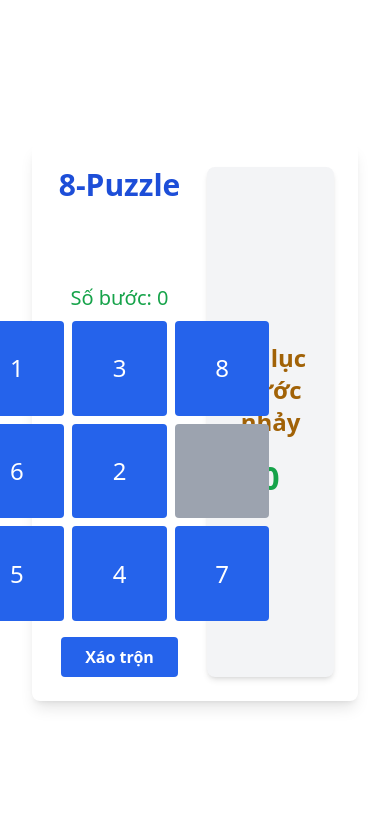
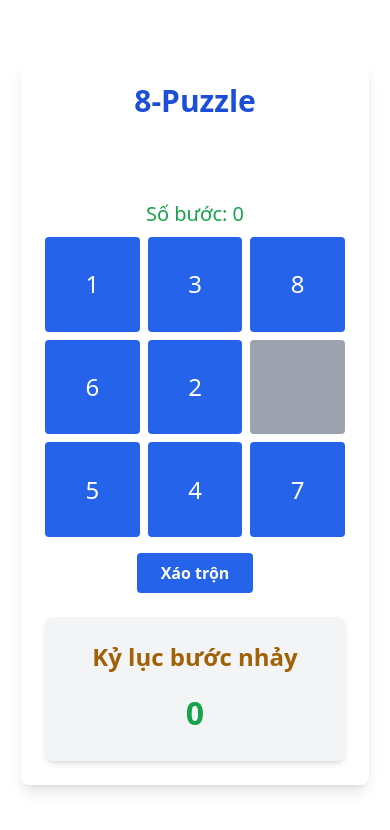
Before and after one commit to hoangngocnguyen/TinyGames, a React (Vite) app: page / in a window 390 px wide. Shown: the top 830 px of the page. Built offline with nearby package versions, Linux system fonts and the light colour scheme.

Commit message:
style: Make puzzle game responsive

```diff
--- a/src/App.css
+++ b/src/App.css
@@ -2,7 +2,7 @@
 #root {
   max-width: 1280px;
   margin: 0 auto;
-  padding: 2rem;
+  /* padding: 2rem; */
   text-align: center;
 }
 
--- a/src/Puzzle.jsx
+++ b/src/Puzzle.jsx
@@ -146,7 +146,7 @@ export default function Puzzle() {
 
     return (
         <div className="mx-auto bg-white p-6 rounded-lg shadow-lg max-w-[700px]">
-            <div className="grid grid-cols-2 gap-x-6">
+            <div className="grid grid-cols-1 md:grid-cols-2 gap-x-6 ">
                 {/* Trò chơi */}
                 <div className="flex flex-col items-center">
                     <h1 className="text-3xl font-bold mb-3 text-blue-700">8-Puzzle</h1>
@@ -195,7 +195,7 @@ export default function Puzzle() {
                 </div>
 
                 {/* Kỷ lục */}
-                <div className="flex flex-col items-center justify-center bg-gray-100 p-6 rounded-lg shadow-md">
+                <div className="flex flex-col items-center justify-center bg-gray-100 p-6 rounded-lg shadow-md md:mt-0 mt-6">
                     <h2 className="text-2xl font-bold mb-4 text-yellow-700">Kỷ lục bước nhảy</h2>
                     <div className="text-[32px] text-green-600 font-extrabold">{record}</div>
                 </div>
```
